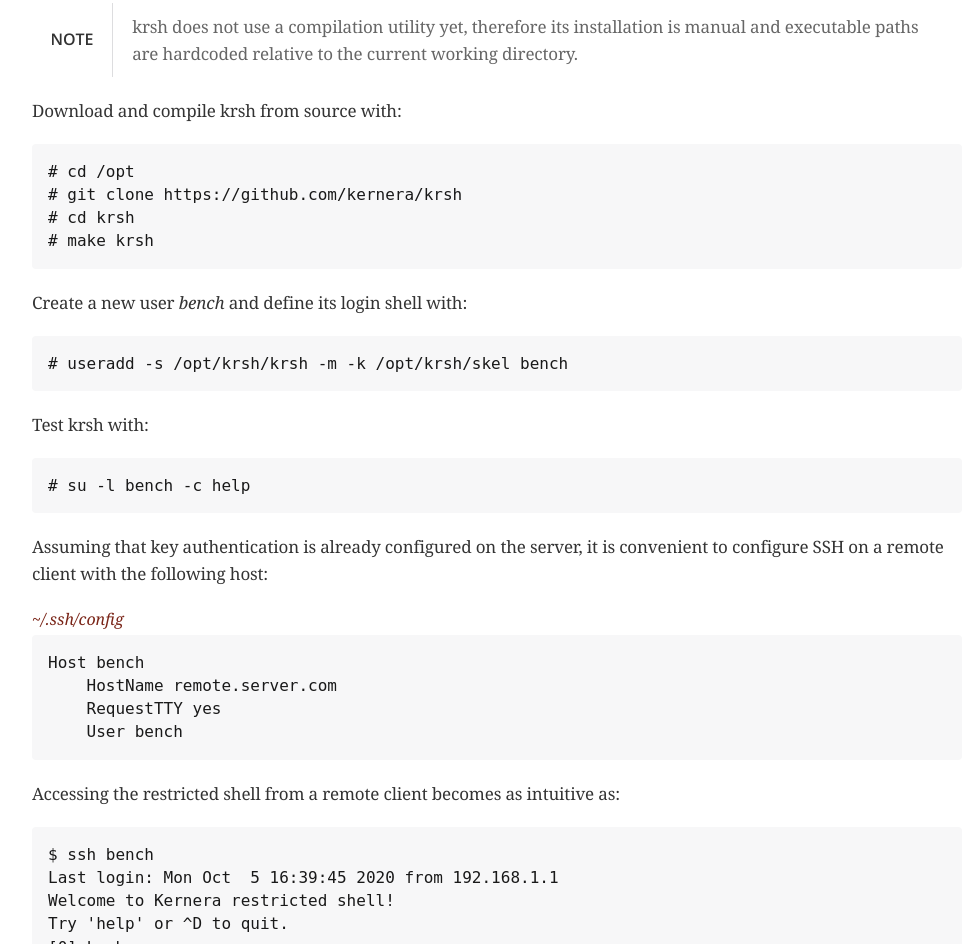
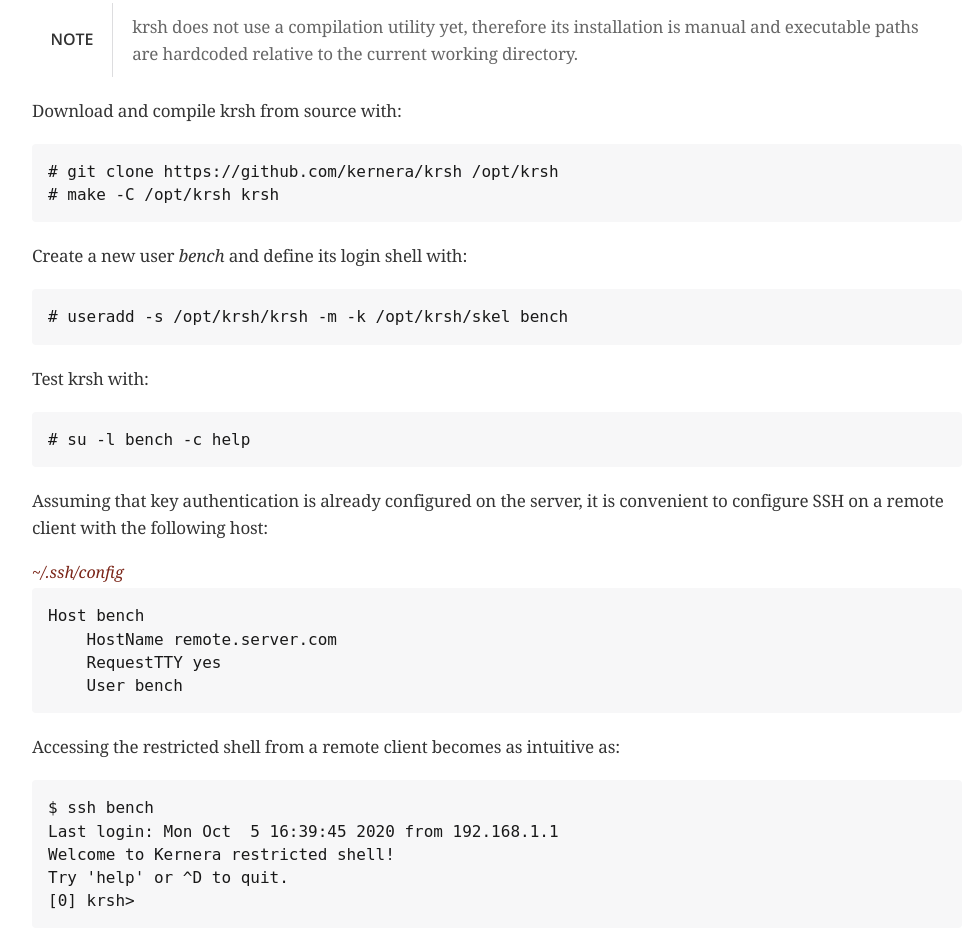
Before and after one commit to kernera/krsh, a plain HTML site: page docs/index.html in a window 1280 px wide. Shown: the part 1260-2204 px from the top of the page, without its empty margins (303-1277 px from the left). Drawn offline with nearby package versions, Linux system fonts and the light colour scheme; a web font is replaced by a local one.

Commit message:
tighten up installation commands

```diff
--- a/docs/index.html
+++ b/docs/index.html
@@ -546,10 +546,8 @@ krsh does not use a compilation utility yet, therefore its installation is manua
 </div>
 <div class="listingblock">
 <div class="content">
-<pre># cd /opt
-# git clone https://github.com/kernera/krsh
-# cd krsh
-# make krsh</pre>
+<pre># git clone https://github.com/kernera/krsh /opt/krsh
+# make -C /opt/krsh krsh</pre>
 </div>
 </div>
 <div class="paragraph">
```
Also changed, not shown: 2 other files.
